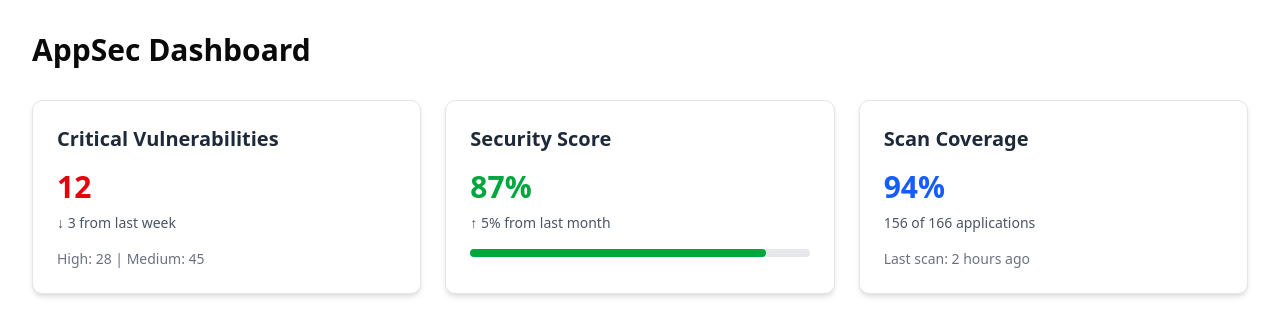
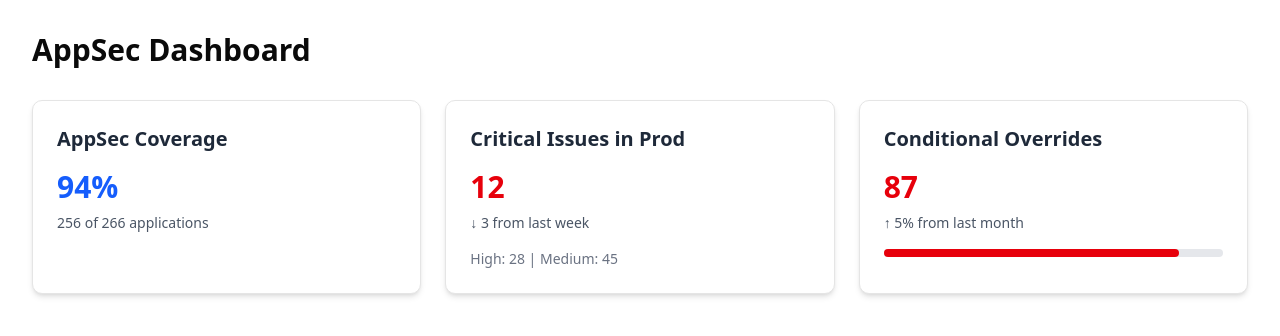
Before and after one commit to trulyjoel/appsec-hub, a Next.js app: page /dashboard in a window 1280 px wide. Shown: the top 336 px of the page. Built offline with nearby package versions, Linux system fonts and the light colour scheme.

Commit message:
fix: Tweaks to order and wording

```diff
--- a/app/dashboard/page.tsx
+++ b/app/dashboard/page.tsx
@@ -4,9 +4,16 @@ export default function Dashboard() {
       <h1 className="text-3xl font-bold mb-8">AppSec Dashboard</h1>
 
       <div className="grid grid-cols-1 md:grid-cols-3 gap-6">
+        {/* Scan Coverage Card */}
+        <div className="bg-white rounded-lg shadow-md p-6 border">
+          <h2 className="text-xl font-semibold mb-4 text-gray-800">AppSec Coverage</h2>
+          <div className="text-3xl font-bold text-blue-600 mb-2">94%</div>
+          <p className="text-sm text-gray-600">256 of 266 applications</p>
+        </div>
+
         {/* Vulnerabilities Card */}
         <div className="bg-white rounded-lg shadow-md p-6 border">
-          <h2 className="text-xl font-semibold mb-4 text-gray-800">Critical Vulnerabilities</h2>
+          <h2 className="text-xl font-semibold mb-4 text-gray-800">Critical Issues in Prod</h2>
           <div className="text-3xl font-bold text-red-600 mb-2">12</div>
           <p className="text-sm text-gray-600">↓ 3 from last week</p>
           <div className="mt-4">
@@ -16,23 +23,13 @@ export default function Dashboard() {
 
         {/* Security Score Card */}
         <div className="bg-white rounded-lg shadow-md p-6 border">
-          <h2 className="text-xl font-semibold mb-4 text-gray-800">Security Score</h2>
-          <div className="text-3xl font-bold text-green-600 mb-2">87%</div>
+          <h2 className="text-xl font-semibold mb-4 text-gray-800">Conditional Overrides</h2>
+          <div className="text-3xl font-bold text-red-600 mb-2">87</div>
           <p className="text-sm text-gray-600">↑ 5% from last month</p>
           <div className="mt-4">
             <div className="w-full bg-gray-200 rounded-full h-2">
-              <div className="bg-green-600 h-2 rounded-full" style={{width: '87%'}}></div>
+              <div className="bg-red-600 h-2 rounded-full" style={{width: '87%'}}></div>
             </div>
-          </div>
-        </div>
-
-        {/* Scan Coverage Card */}
-        <div className="bg-white rounded-lg shadow-md p-6 border">
-          <h2 className="text-xl font-semibold mb-4 text-gray-800">Scan Coverage</h2>
-          <div className="text-3xl font-bold text-blue-600 mb-2">94%</div>
-          <p className="text-sm text-gray-600">156 of 166 applications</p>
-          <div className="mt-4">
-            <div className="text-sm text-gray-500">Last scan: 2 hours ago</div>
           </div>
         </div>
       </div>
```
